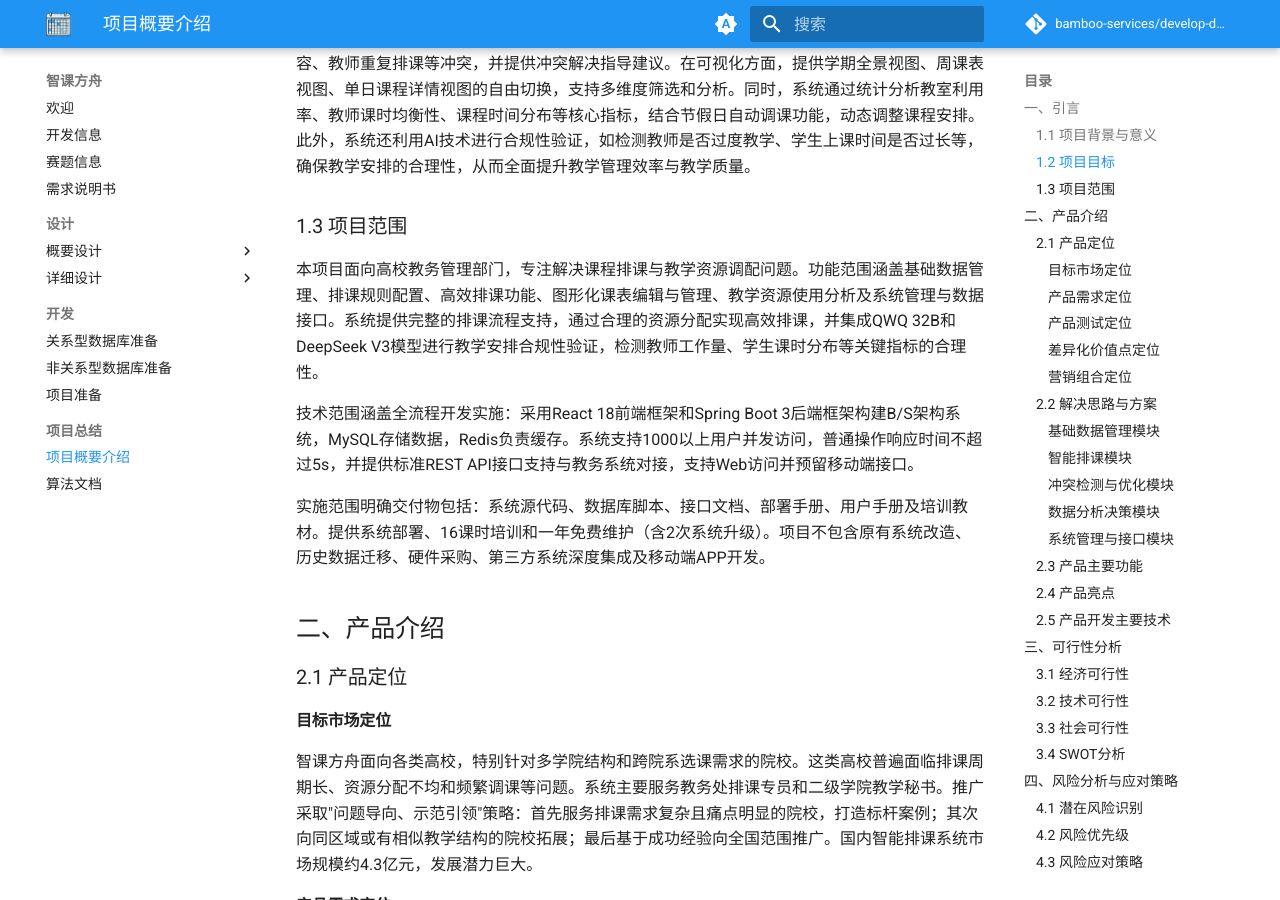
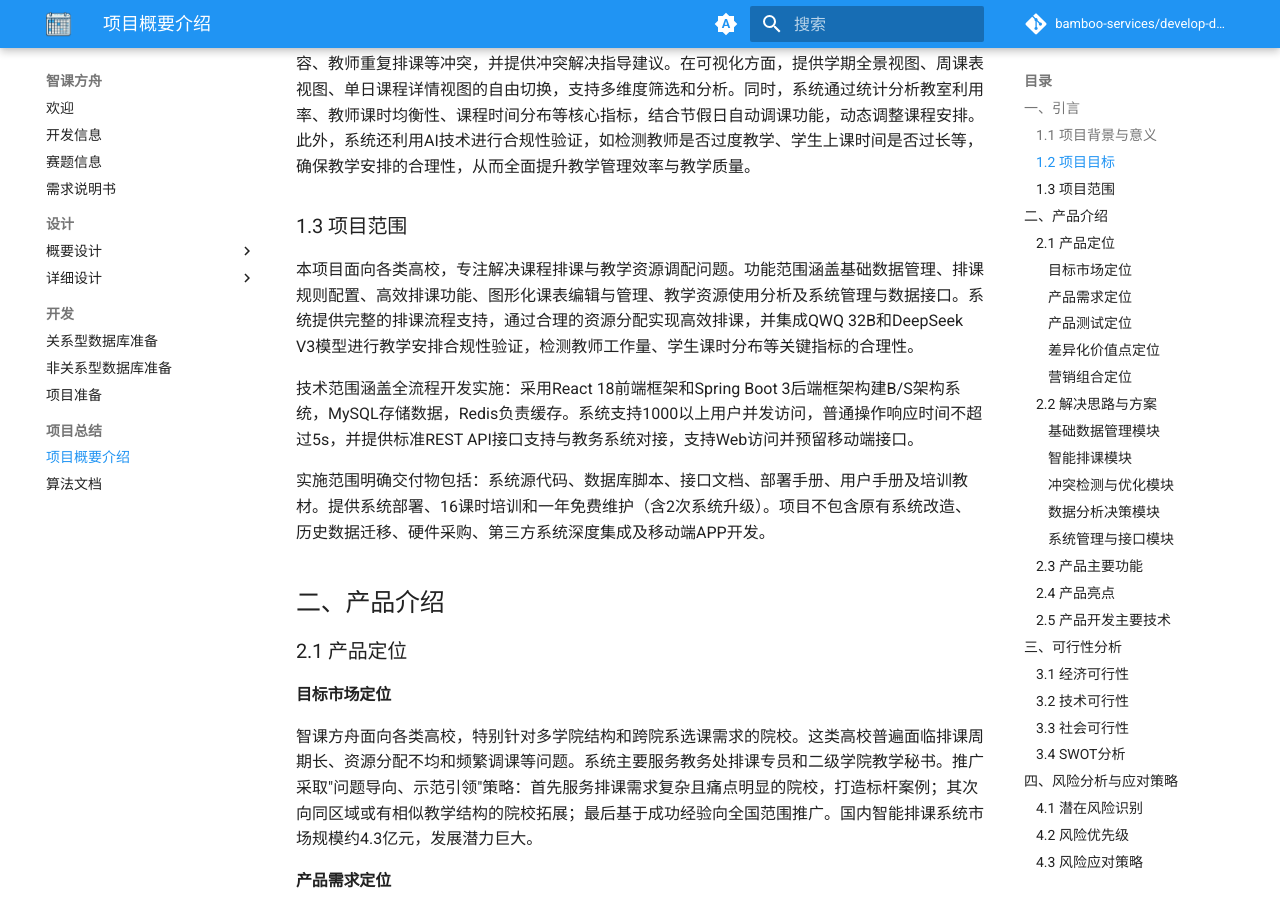
Before and after one commit to class-scheduling-system/develop-document, an MkDocs documentation site: the page built from docs/final/ProjectOverview.md, in a window 1280 px wide and 900 px high, scrolled down 636 px. Built offline with MkDocs 1.6.1 and Material for MkDocs 9.7.7, drawn with Linux system fonts in a browser that asks for light colours; comment, search, counter and statistics services are not loaded; some of the changed text lies outside the part shown.

Commit message:
docs: 修改项目范围和智能排课模块的描述

```diff
--- a/docs/final/ProjectOverview.md
+++ b/docs/final/ProjectOverview.md
@@ -8,7 +8,7 @@
 
 ### 1.3 项目范围
 
-本项目面向高校教务管理部门，专注解决课程排课与教学资源调配问题。功能范围涵盖基础数据管理、排课规则配置、高效排课功能、图形化课表编辑与管理、教学资源使用分析及系统管理与数据接口。系统提供完整的排课流程支持，通过合理的资源分配实现高效排课，并集成QWQ 32B和DeepSeek V3模型进行教学安排合规性验证，检测教师工作量、学生课时分布等关键指标的合理性。
+本项目面向各类高校，专注解决课程排课与教学资源调配问题。功能范围涵盖基础数据管理、排课规则配置、高效排课功能、图形化课表编辑与管理、教学资源使用分析及系统管理与数据接口。系统提供完整的排课流程支持，通过合理的资源分配实现高效排课，并集成QWQ 32B和DeepSeek V3模型进行教学安排合规性验证，检测教师工作量、学生课时分布等关键指标的合理性。
 
 技术范围涵盖全流程开发实施：采用React 18前端框架和Spring Boot 3后端框架构建B/S架构系统，MySQL存储数据，Redis负责缓存。系统支持1000以上用户并发访问，普通操作响应时间不超过5s，并提供标准REST API接口支持与教务系统对接，支持Web访问并预留移动端接口。
 
```
Also changed, not shown: other parts of docs/final/ProjectOverview.md (+1 -1 lines).
